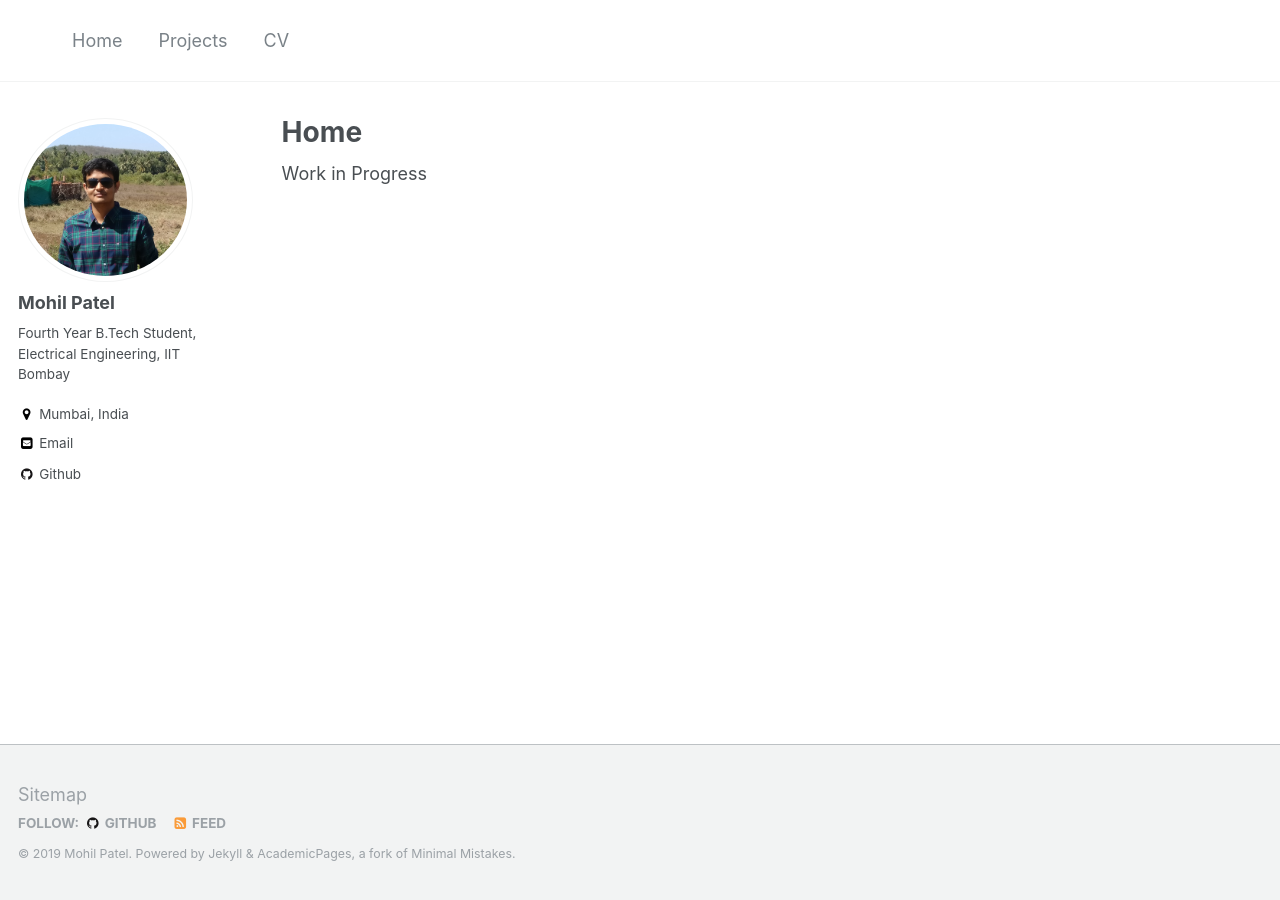
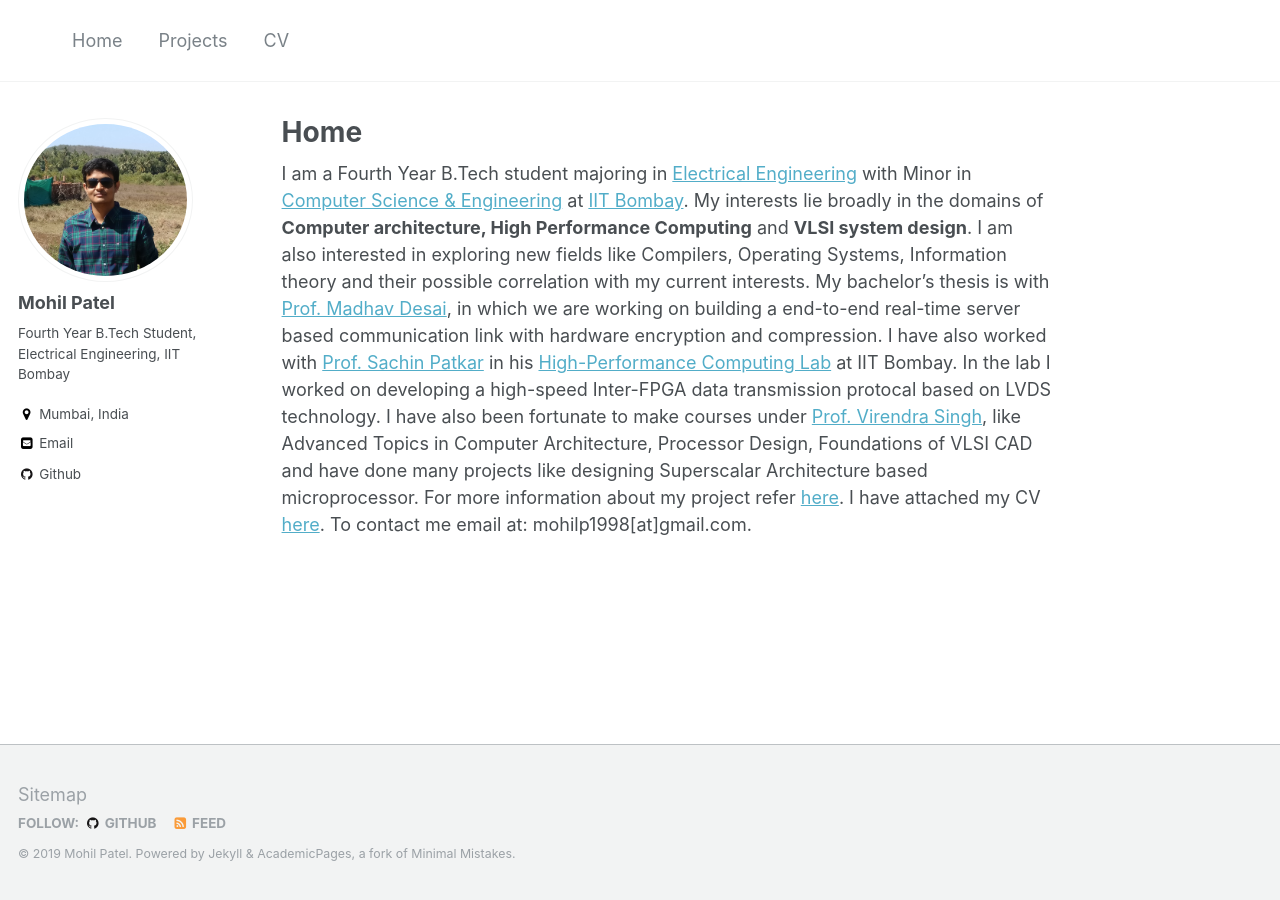
Before and after one commit to shreyasdethe/home, a Jekyll site: the page built from _pages/home.md, in a window 1280 px wide. Built offline with Jekyll 4.4.1, drawn with Linux system fonts in a browser that asks for light colours.

Commit message:
Added CV and about me

```diff
--- a/_pages/home.md
+++ b/_pages/home.md
@@ -4,12 +4,6 @@ permalink: /home/
 author_profile: true
 ---
 
-Work in Progress
-
-<!---
-1. Vivek Borkar, Karan Chadha,  "A  reinforcement  learning  algorithm  for restless bandits", Indian Control Conference, 2018. \[[Link](https://ieeexplore.ieee.org/abstract/document/8307959)\]
-
-2. Karan N Chadha, Ankur A Kulkarni,  "On independent Cliques and Linear Complementarity Problems", submitted to Mathematics of Operations Research.\[[Link](https://arxiv.org/abs/1811.09798)\]
-
-3. Karan N Chadha, Ankur A Kulkarni,  "Effort Maximizing Play in Strategic Interaction on Networks", in preparation, Journal of Mathematical Economics.\[[Link](https://kc1729.github.io/files/aggeffort.pdf)\]
--->
+I am a Fourth Year B.Tech student majoring in [Electrical Engineering](https://www.ee.iitb.ac.in/web) with Minor in [Computer Science & Engineering](https://www.cse.iitb.ac.in) at [IIT Bombay](http://www.iitb.ac.in). My interests lie broadly in the domains of **Computer architecture, High Performance Computing** and **VLSI system design**. I am also interested in exploring new fields like Compilers, Operating Systems, Information theory and their possible correlation with my current interests.
+My bachelor's thesis is with [Prof. Madhav Desai](https://www.ee.iitb.ac.in/web/people/faculty/home/madhav), in which we are working on building a end-to-end real-time server based communication link with hardware encryption and compression. I have also worked with [Prof. Sachin Patkar](https://www.ee.iitb.ac.in/wiki/faculty/patkar) in his [High-Performance Computing Lab](https://www.ee.iitb.ac.in/~hpc/) at IIT Bombay. In the lab I worked on developing a high-speed Inter-FPGA data transmission protocal based on LVDS technology. I have also been fortunate to make courses under [Prof. Virendra Singh](https://www.ee.iitb.ac.in/~viren/), like Advanced Topics in Computer Architecture, Processor Design, Foundations of VLSI CAD and have done many projects like designing Superscalar Architecture based microprocessor.
+For more information about my project refer [here](https://mohilp1998.github.io/projects/). I have attached my CV [here](https://mohilp1998.github.io/cv/). To contact me email at: mohilp1998[at]gmail.com.
```
Also changed, not shown: _pages/cv.md (+1 -1 lines), _pages/projects.md (+2 -0 lines), 1 other file.
